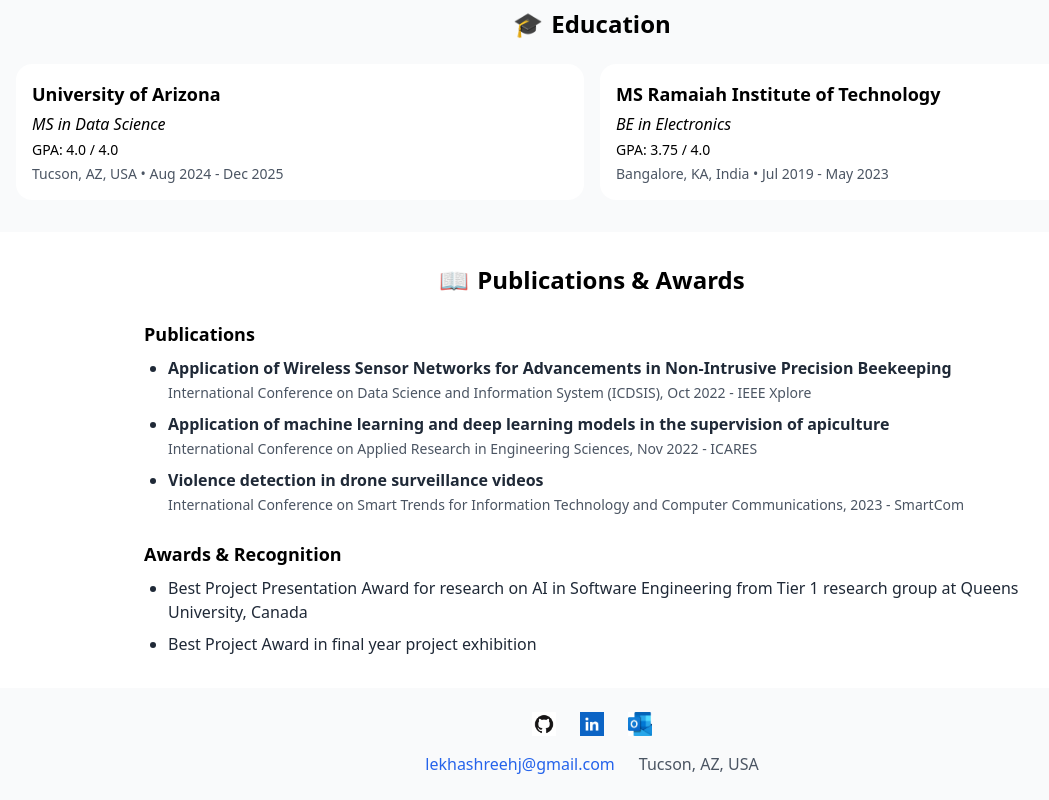
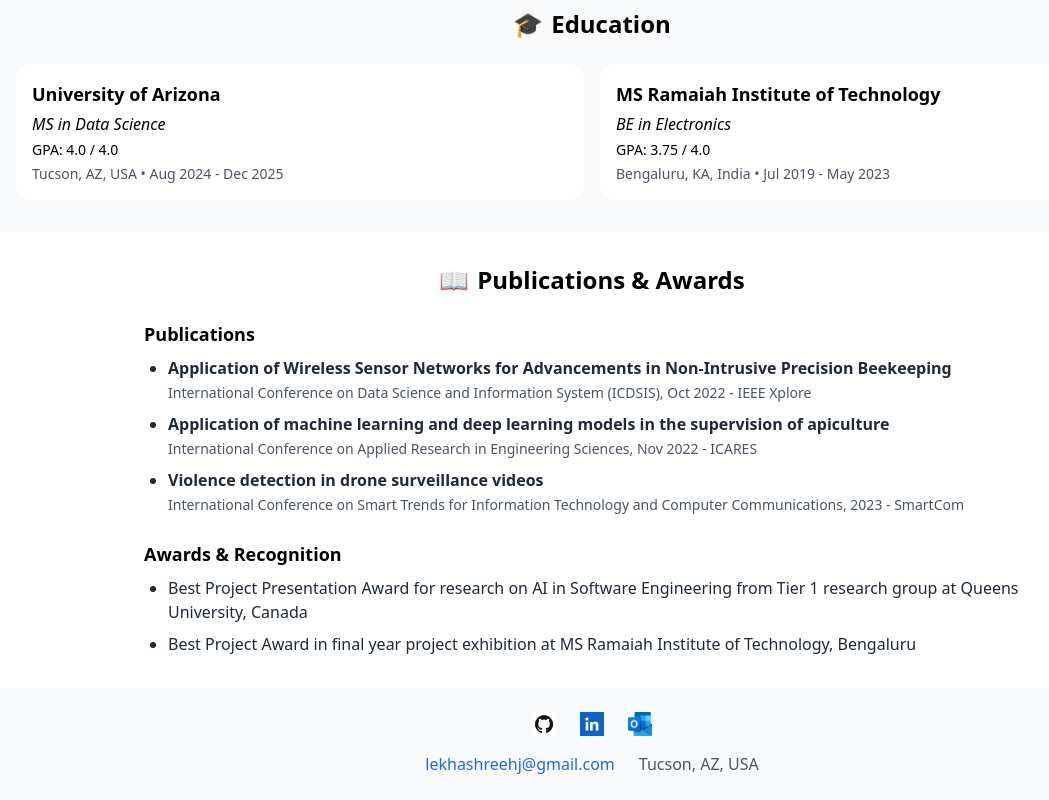
Before and after one commit to lekhashree03/lekhashree03.github.io, a React (Vite) app: page / in a window 1280 px wide. Shown: the part 468-1268 px from the top of the page, without its empty margins (48-1097 px from the left). Built offline with nearby package versions, Linux system fonts and the light colour scheme.

Commit message:
Update Home.jsx

```diff
--- a/src/pages/Home.jsx
+++ b/src/pages/Home.jsx
@@ -66,7 +66,7 @@
               <h3 className="text-lg font-semibold">MS Ramaiah Institute of Technology</h3>
               <p className="italic">BE in Electronics</p>
               <p className="text-sm font-medium">GPA: 3.75 / 4.0</p>
-              <p className="text-sm text-gray-600">Bangalore, KA, India • Jul 2019 - May 2023</p>
+              <p className="text-sm text-gray-600">Bengaluru, KA, India • Jul 2019 - May 2023</p>
             </div>
           </Card>
         </div>
@@ -104,7 +104,7 @@
             <h3 className="text-lg font-semibold mb-2">Awards & Recognition</h3>
             <ul className="list-disc ml-6 space-y-2 text-gray-800">
               <li>Best Project Presentation Award for research on AI in Software Engineering from Tier 1 research group at Queens University, Canada</li>
-              <li>Best Project Award in final year project exhibition</li>
+              <li>Best Project Award in final year project exhibition at MS Ramaiah Institute of Technology, Bengaluru</li>
             </ul>
           </div>
         </div>
```
